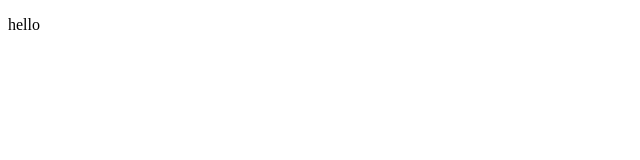
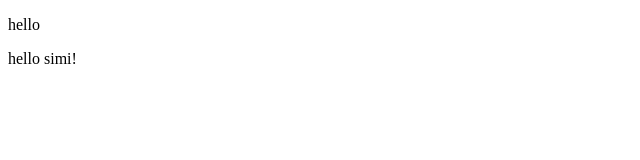
Before and after one commit to SimranGrak/localRepo, a plain HTML site: page index.html in a window 1280 px wide. Shown: the full height of the page, 0-640 px from the left. Drawn offline with Linux system fonts and the light colour scheme.

Commit message:
add new feature

```diff
--- a/index.html
+++ b/index.html
@@ -7,5 +7,6 @@
 </head>
 <body>
   <p>hello</p>
+  <p>hello simi!</p>
 </body>
 </html>
```
